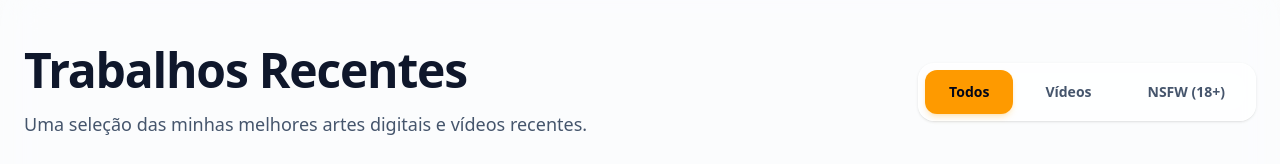
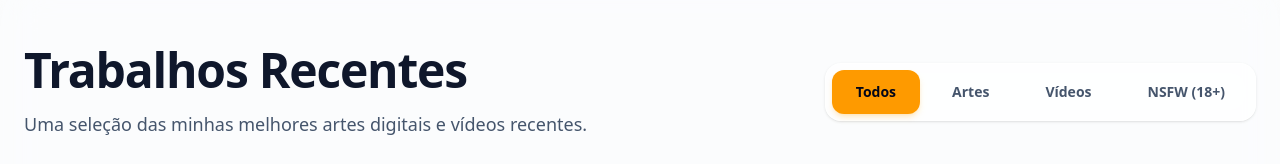
Before and after one commit to DiogoAlbq/PortfolioMaka, a React (Vite) app: page / in a window 1280 px wide. Shown: the part 674-838 px from the top of the page. Built offline with nearby package versions, Linux system fonts and the light colour scheme.

Commit message:
Update via Manager v5.0 — 2026-06-20 17:38

```diff
--- a/src/App.tsx
+++ b/src/App.tsx
@@ -45,7 +45,7 @@ interface Plan {
 
 export default function App() {
   const [activeTab, setActiveTab] = useState<'digital' | 'special'>('digital');
-  const [activePortfolioTab, setActivePortfolioTab] = useState<'all' | 'video' | 'nsfw'>('all');
+  const [activePortfolioTab, setActivePortfolioTab] = useState<'all' | 'art' | 'video' | 'nsfw'>('all');
 
   const [currency, setCurrency] = useState<'BRL' | 'USD'>(() => {
     const saved = localStorage.getItem('maka_currency');
@@ -202,7 +202,7 @@ export default function App() {
         setNsfwTargetUrl('tab');
         setNsfwDialogOpen(true);
     } else {
-        setActivePortfolioTab(tabId as 'all' | 'video' | 'nsfw');
+        setActivePortfolioTab(tabId as 'all' | 'art' | 'video' | 'nsfw');
     }
   };
 
--- a/src/data.tsx
+++ b/src/data.tsx
@@ -7,7 +7,7 @@ export const t = {
     EN: {
         nav: { home: "Home", portfolio: "Portfolio", services: "Services", terms: "Terms", contact: "Contact", order: "Book Now" },
         hero: { status: "Commissions Open", title1: "Artist | Fan Dubber |", title2: "Editor | Pixel Artist", desc: "Simple and goofy cartoons", btn1: "See Services", btn2: "Explore Portfolio" },
-        portfolio: { title: "Recent Projects", desc: "A selection of my best digital art and video editing projects.", typeImage: "Illustration", typeVideo: "Video Edit", tabs: [{id: 'all', label: 'All'}, {id: 'video', label: 'Video'}, {id: 'nsfw', label: 'NSFW (18+)'}] },
+        portfolio: { title: "Recent Projects", desc: "A selection of my best digital art and video editing projects.", typeImage: "Illustration", typeVideo: "Video Edit", tabs: [{id: 'all', label: 'All'}, {id: 'art', label: 'Arts'}, {id: 'video', label: 'Video'}, {id: 'nsfw', label: 'NSFW (18+)'}] },
         pricing: { title: "Investment", desc: "Base values for projects. Final price may vary depending on project complexity. Contact me for custom quotes.", tabs: [{id: 'digital', label: 'Digital Art'}, {id: 'special', label: 'Other Services'}], popular: "Most Popular", addons: "Add-ons", select: "Select" },
         pricingPlans: {
             digital: [
@@ -109,7 +109,7 @@ export const t = {
     PT: {
         nav: { home: "Início", portfolio: "Portfólio", services: "Serviços", terms: "Termos", contact: "Contato", order: "Encomendar Agora" },
         hero: { status: "Comissões Abertas", title1: "Artist | Fan Dubber |", title2: "Editor | Pixel Artist", desc: "Cartoon simples e bobo", btn1: "Ver Serviços e Preços", btn2: "Explorar Portfólio" },
-        portfolio: { title: "Trabalhos Recentes", desc: "Uma seleção das minhas melhores artes digitais e vídeos recentes.", typeImage: "Ilustração", typeVideo: "Edição de Vídeo", tabs: [{id: 'all', label: 'Todos'}, {id: 'video', label: 'Vídeos'}, {id: 'nsfw', label: 'NSFW (18+)'}] },
+        portfolio: { title: "Trabalhos Recentes", desc: "Uma seleção das minhas melhores artes digitais e vídeos recentes.", typeImage: "Ilustração", typeVideo: "Edição de Vídeo", tabs: [{id: 'all', label: 'Todos'}, {id: 'art', label: 'Artes'}, {id: 'video', label: 'Vídeos'}, {id: 'nsfw', label: 'NSFW (18+)'}] },
         pricing: { title: "Investimento", desc: "Valores base para projetos. O preço final pode variar dependendo da complexidade do pedido. Entre em contato para orçamentos personalizados.", tabs: [{id: 'digital', label: 'Arte Digital'}, {id: 'special', label: 'Serviços Especiais'}], popular: "Mais Popular", addons: "Adicionais", select: "Selecionar" },
         pricingPlans: {
             digital: [
```
Also changed, not shown: 1 other file (tests, documents, lock files or other folders).
